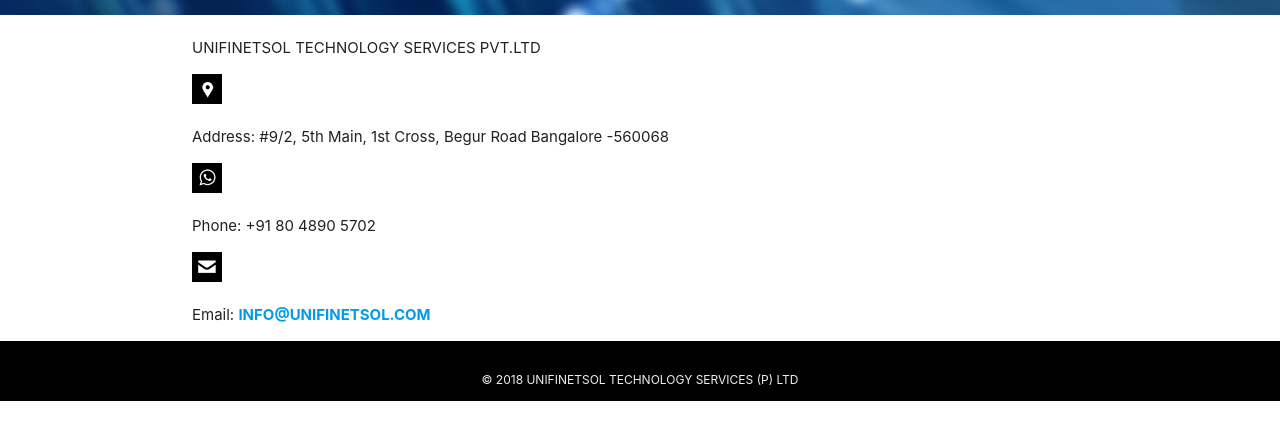
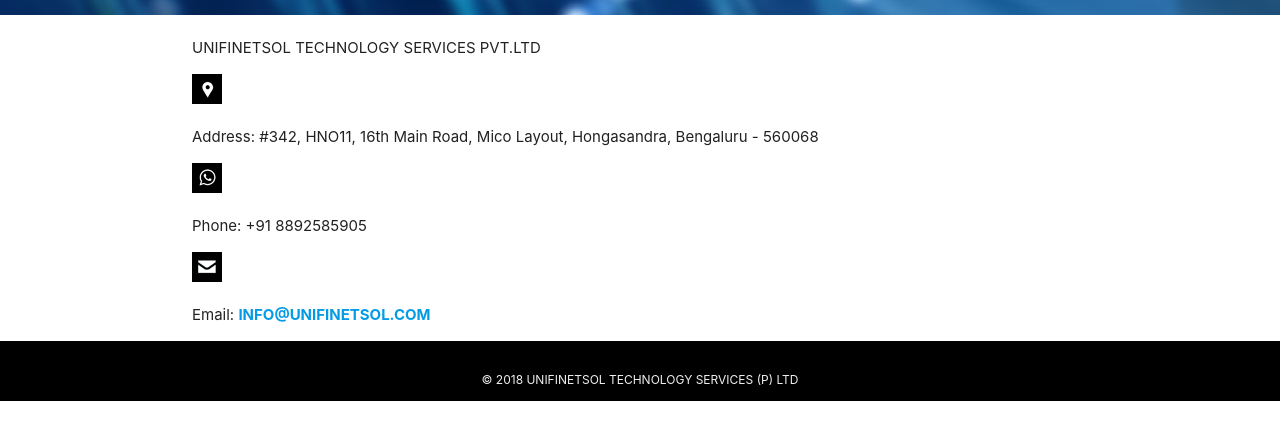
Before and after one commit to unifinetsol/uns.github.io, a plain HTML site: page contact.html in a window 1280 px wide. Shown: the part 315-754 px from the top of the page. Drawn offline with Linux system fonts and the light colour scheme.

Commit message:
contact update

```diff
--- a/contact.html
+++ b/contact.html
@@ -48,8 +48,8 @@
     <p class="leave">UNIFINETSOL TECHNOLOGY SERVICES PVT.LTD</p><div class="clear"></div>
     <div class="contact-list">
      <ul>
-       <li><img src="images/address.png" alt=""><p>Address: #9/2, 5th Main, 1st Cross, Begur Road Bangalore -560068</p><div class="clear"></div></li>
-       <li><img src="images/phone.png" alt=""><p>Phone: +91 80 4890 5702<br></p><div class="clear"></div></li>
+       <li><img src="images/address.png" alt=""><p>Address: #342, HNO11, 16th Main Road, Mico Layout, Hongasandra, Bengaluru - 560068</p><div class="clear"></div></li>
+       <li><img src="images/phone.png" alt=""><p>Phone: +91 8892585905<br></p><div class="clear"></div></li>
        <li><img src="images/msg.png" alt=""><p>Email: <span class="yellow1"><a href="#">info@unifinetsol.com</a></span></p><div class="clear"></div></li>
       </ul>
    </div>
```
